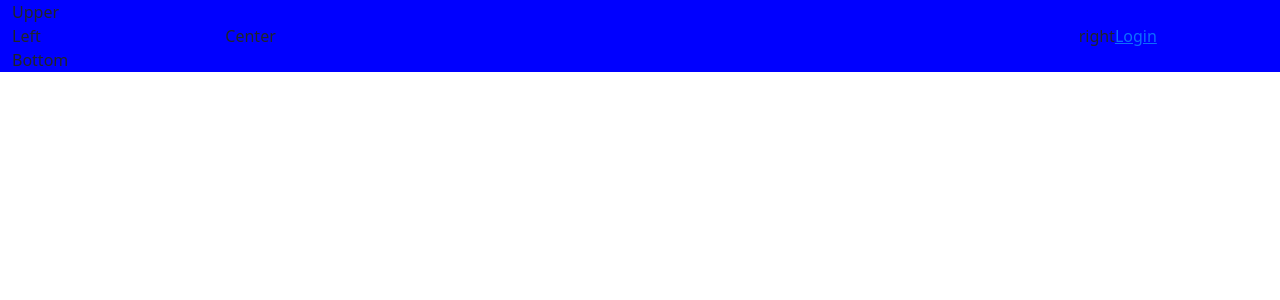
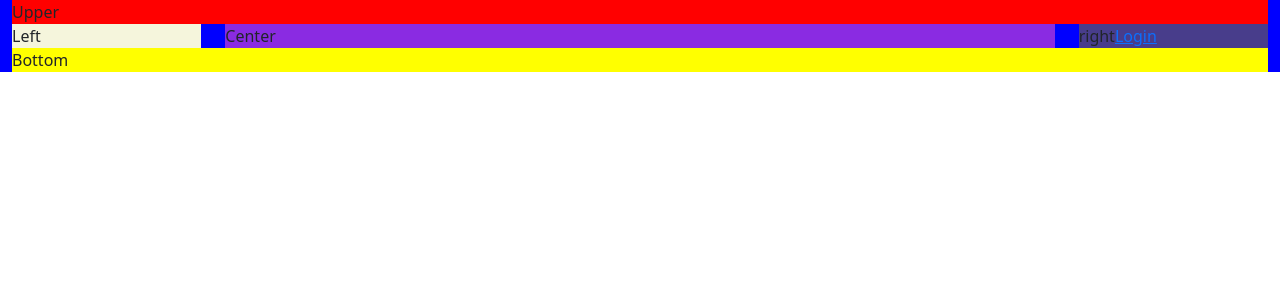
Before and after one commit to uygar-karalalek/E-SHOP, a React app in the folder CMS/: page /#/ in a window 1280 px wide. Shown: the top 300 px of the page. Built offline with nearby package versions, Linux system fonts and the light colour scheme; the HTML template or start-up script is replaced by a standard one.

Commit message:
Made changes to typescript config and added bg to div

```diff
--- a/CMS/src/components/pages/home/Home.tsx
+++ b/CMS/src/components/pages/home/Home.tsx
@@ -8,9 +8,7 @@ import {LeftBar} from "./sub_components/LeftBar";
 export class Home extends React.Component<{}, {}> {
 
     render() {
-        return <div className={"container-fluid"} style={{
-            backgroundColor: "blue"
-        }}>
+        return <div className={"container-fluid"} style={{backgroundColor: "blue"}}>
             <div className="row">
                 <div className="col-12">
                     <UpperBar/>
--- a/CMS/src/components/pages/home/sub_components/BottomBar.tsx
+++ b/CMS/src/components/pages/home/sub_components/BottomBar.tsx
@@ -3,7 +3,7 @@ import * as React from "react";
 export class BottomBar extends React.Component<{}, {}> {
 
     render() {
-        return <div>
+        return <div style={{backgroundColor: "yellow"}}>
             Bottom
         </div>;
     }
--- a/CMS/src/components/pages/home/sub_components/Center.tsx
+++ b/CMS/src/components/pages/home/sub_components/Center.tsx
@@ -3,7 +3,7 @@ import * as React from "react";
 export class Center extends React.Component<{}, {}> {
 
     render() {
-        return <div>
+        return <div style={{backgroundColor: "blueviolet"}}>
 Center
         </div>;
     }
--- a/CMS/src/components/pages/home/sub_components/LeftBar.tsx
+++ b/CMS/src/components/pages/home/sub_components/LeftBar.tsx
@@ -3,7 +3,7 @@ import * as React from "react";
 export class LeftBar extends React.Component<{}, {}> {
 
     render() {
-        return <div>
+        return <div style={{backgroundColor: "beige"}}>
 Left
         </div>;
     }
--- a/CMS/src/components/pages/home/sub_components/RightBar.tsx
+++ b/CMS/src/components/pages/home/sub_components/RightBar.tsx
@@ -4,7 +4,7 @@ import {Link} from "react-router-dom";
 export class RightBar extends React.Component<{}, {}> {
 
     render() {
-        return <div>
+        return <div style={{backgroundColor: "darkslateblue"}}>
             right
             <Link to={"/login"} >Login</Link>
         </div>;
--- a/CMS/src/components/pages/home/sub_components/UpperBar.tsx
+++ b/CMS/src/components/pages/home/sub_components/UpperBar.tsx
@@ -3,7 +3,7 @@ import * as React from "react";
 export class UpperBar extends React.Component<{}, {}> {
 
     render() {
-        return <div>
+        return <div style={{backgroundColor: "red"}}>
             Upper
         </div>;
     }
```
